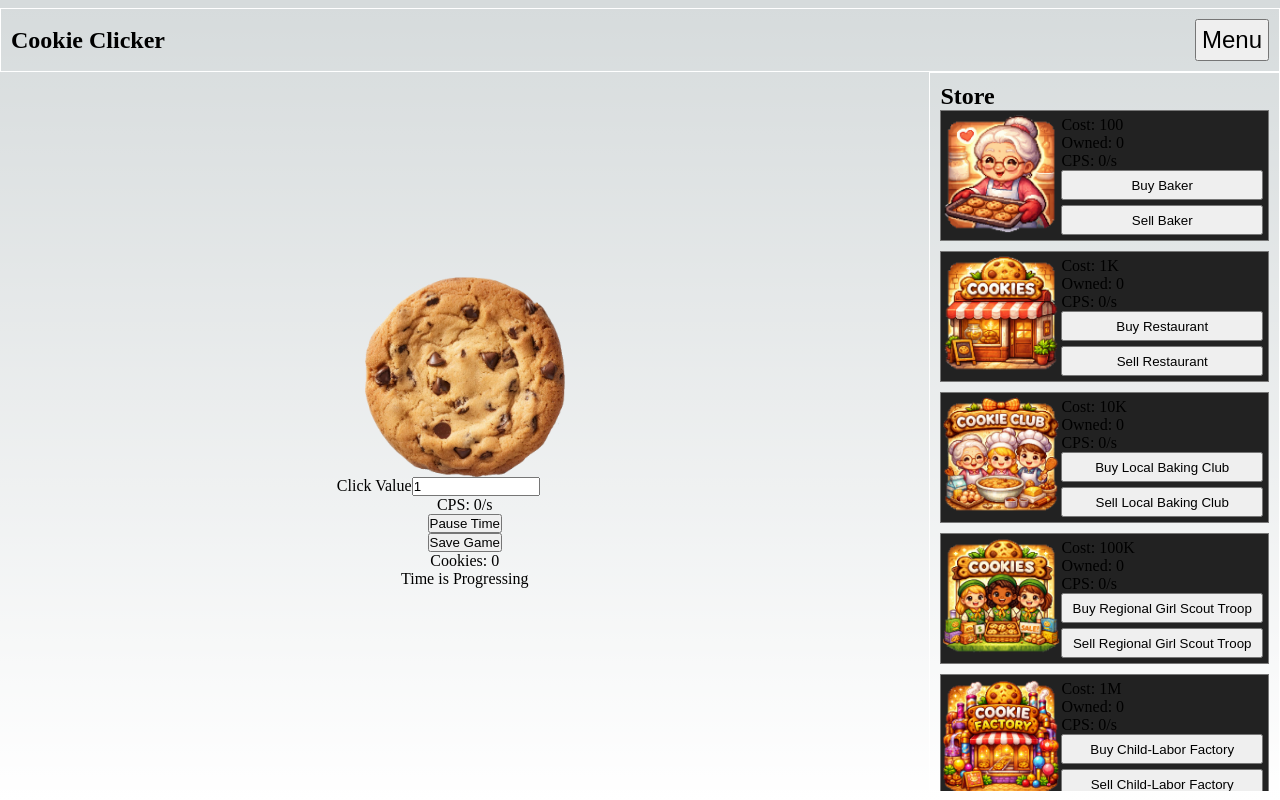
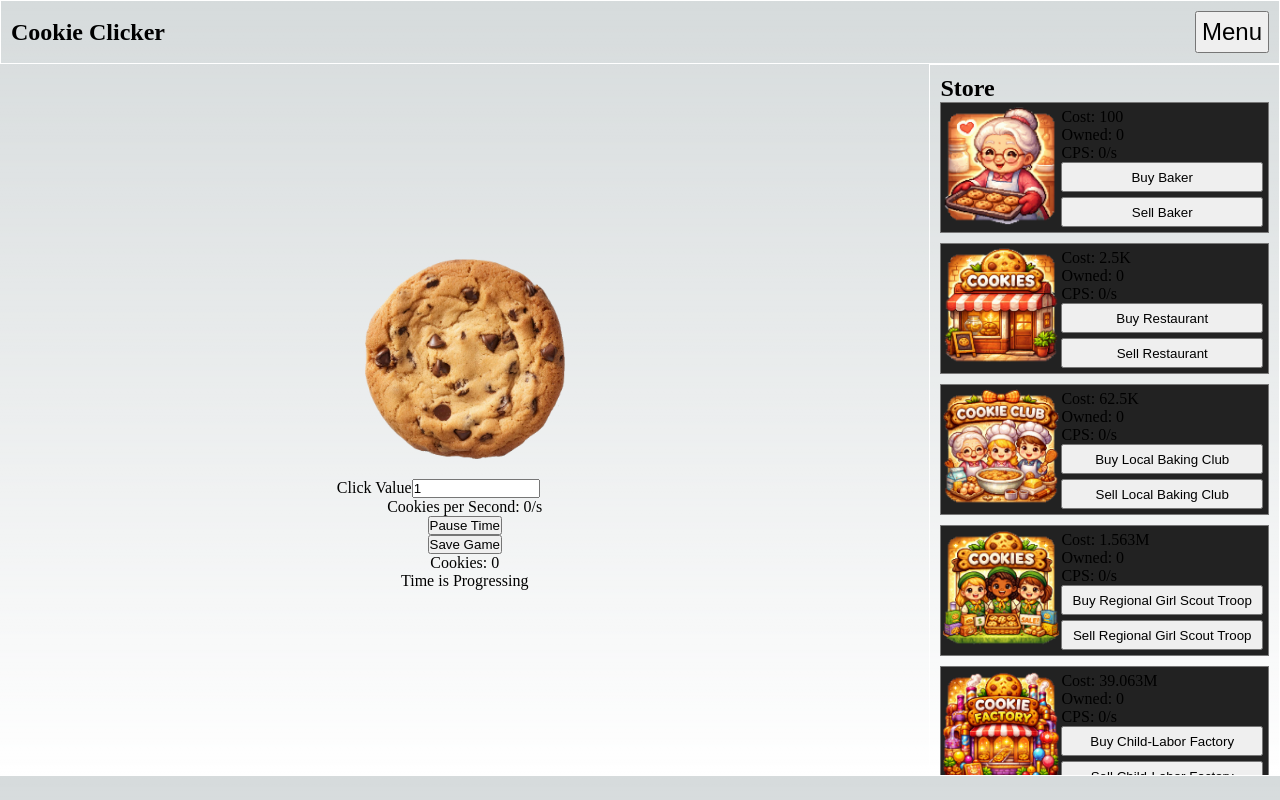
Before and after one commit to SudoCasey/Cookie_Clicker_Clone, a Next.js app: page / in a window 1280 px wide. Built offline with nearby package versions, Linux system fonts and the light colour scheme.

Commit message:
styling to prevent overflow/scrolling, increase store item costs

```diff
--- a/src/pages/cookieClicker/components/Store.js
+++ b/src/pages/cookieClicker/components/Store.js
@@ -18,15 +18,15 @@ function Store(props) {
 
     const bakerBaseCost = 100;
     const bakerCPS = 10;
-    const restaurantBaseCost = 1000;
+    const restaurantBaseCost = bakerBaseCost*25;
     const restaurantCPS = 100;
-    const bakingClubBaseCost = 10000;
+    const bakingClubBaseCost = restaurantBaseCost*25;
     const bakingClubCPS = 1000;
-    const girlScoutBaseCost = 100000;
+    const girlScoutBaseCost = bakingClubBaseCost*25;
     const girlScoutCPS = 10000;
-    const factoryBaseCost = 1000000;
+    const factoryBaseCost = girlScoutBaseCost*25;
     const factoryCPS = 100000;
-    const companyCost = 10000000;
+    const companyCost = factoryBaseCost*25;
     const companyCPS = 1000000;
 
     const bakersOwned = storeItems.bakersOwned || 0;
--- a/src/pages/cookieClicker/cookieClicker.js
+++ b/src/pages/cookieClicker/cookieClicker.js
@@ -175,7 +175,7 @@ export default function CookieClicker() {
                           onChange={(event) => updateClickValue(event)}
                       />
                   </div>
-                  <p>CPS: {abbreviateNumber(cpsFromStoreItems)}/s</p>
+                  <p>Cookies per Second: {abbreviateNumber(cpsFromStoreItems)}/s</p>
                   <button
                       onClick={() => toggleTimeProgressing(timeProgressing)}
                   >
--- a/src/styles/Home.module.scss
+++ b/src/styles/Home.module.scss
@@ -3,8 +3,15 @@
   flex-direction: column;
   justify-content: center;
   align-items: center;
-  min-height: 100vh;
+  min-height: 100%;
   min-width: 100%;
+
+  & > div{
+    max-width:100%;
+    //height: 85vh;
+    //overflow: hidden;
+    //border: 1px solid red;
+  }
 }
 
 .description {
--- a/src/styles/Navbar.module.scss
+++ b/src/styles/Navbar.module.scss
@@ -6,6 +6,7 @@
     flex-direction: row;
     align-items: center;
     justify-content: center;
+    //height: 15vh;
 
     & button{
         display: block;
--- a/src/styles/Store.module.scss
+++ b/src/styles/Store.module.scss
@@ -1,8 +1,8 @@
 .storeSection{
     border:1px solid #FFF;
-    height: 90vh;
     padding: 10px;
     min-width: 300px;
     width: 30%;
     overflow-y: scroll;
+    //max-height: 85vh;
 }
--- a/src/styles/cookieClicker.module.scss
+++ b/src/styles/cookieClicker.module.scss
@@ -1,4 +1,5 @@
 .cookieImg{
+    margin-bottom: 20px;
 
     transition: transform 200ms;
 
@@ -14,7 +15,9 @@
     display:flex;
     flex-direction: row;
     height: 100%;
-    max-height: 100vh;
+    max-height:89vh;
+    overflow: hidden;
+    //max-height: 100vh;
     width: 100%;
     max-width:100vw;
 }
```
